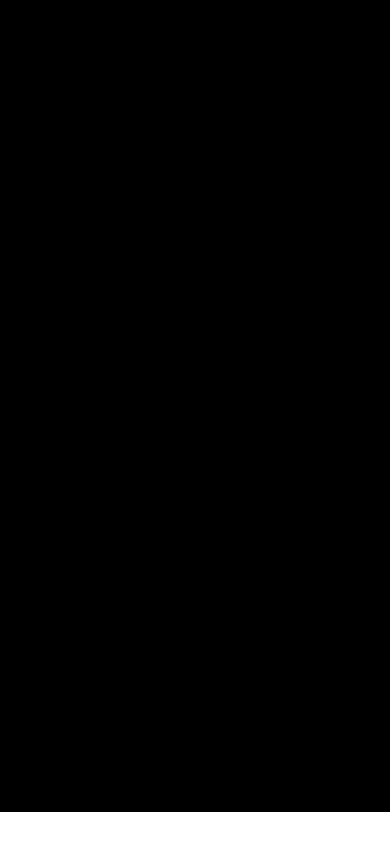
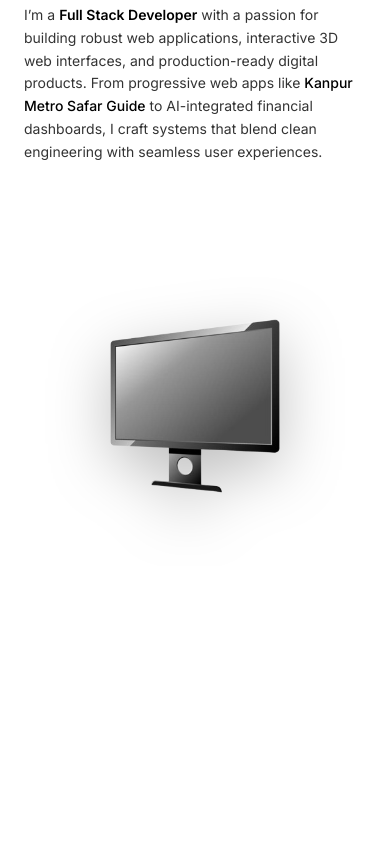
Before and after one commit to Aviraltrivedi7/Aviral-Trivedi-Portfolio-44, a Next.js app: page / in a window 390 px wide. Shown: the part 1045-1886 px from the top of the page. Built offline with nearby package versions, Linux system fonts and the light colour scheme.

Commit message:
fix: show computer visual on mobile

```diff
--- a/src/components/about.tsx
+++ b/src/components/about.tsx
@@ -1,6 +1,7 @@
 "use client";
 
 import dynamic from "next/dynamic";
+import Image from "next/image";
 import { TextOutline } from "@/components/text-outline";
 
 const TechObject = dynamic(
@@ -33,8 +34,18 @@
       </div>
 
       {/* Right: realistic 3D tech object */}
-      <div className="relative flex h-[320px] sm:h-[400px] md:h-[480px] items-center justify-center overflow-hidden">
-        <div className="h-full w-full max-w-[480px]">
+      <div className="relative flex h-[320px] min-h-[320px] items-center justify-center overflow-hidden sm:h-[400px] sm:min-h-[400px] md:h-[480px] md:min-h-0">
+        {/* Reliable mobile fallback: keep the computer visible even when WebGL is unavailable. */}
+        <div className="absolute inset-0 md:hidden">
+          <Image
+            src="/object.png"
+            alt="Interactive computer interface visual"
+            fill
+            sizes="(max-width: 767px) 88vw, 480px"
+            className="object-contain drop-shadow-[0_18px_30px_rgba(0,0,0,0.25)]"
+          />
+        </div>
+        <div className="hidden h-full w-full max-w-[480px] md:block">
           <TechObject />
         </div>
       </div>
--- a/src/components/wipe-transition.tsx
+++ b/src/components/wipe-transition.tsx
@@ -27,7 +27,13 @@
 
   useEffect(() => {
     const root = rootRef.current;
-    if (!root || reduced) return;
+    if (
+      !root ||
+      reduced ||
+      window.matchMedia("(max-width: 767px)").matches
+    ) {
+      return;
+    }
 
     const ctx = gsap.context(() => {
       const panel = panelRef.current;
@@ -71,16 +77,19 @@
     <div
       id="about"
       ref={rootRef}
-      className="relative h-[120vh] scroll-mt-28 md:h-[160vh]"
+      className="relative h-auto scroll-mt-28 md:h-[160vh]"
     >
-      <div ref={frameRef} className="sticky top-0 h-screen overflow-hidden">
+      <div
+        ref={frameRef}
+        className="relative h-auto overflow-visible md:sticky md:top-0 md:h-screen md:overflow-hidden"
+      >
         {/* About white content, always fully rendered */}
-        <div className="absolute inset-0 z-10 bg-fg">{children}</div>
-        {/* Black curtain that glides away */}
+        <div className="relative z-10 bg-fg md:absolute md:inset-0">{children}</div>
+        {/* Black curtain that glides away on desktop only */}
         <div
           ref={panelRef}
           aria-hidden
-          className="absolute inset-0 z-20 bg-bg will-change-transform"
+          className="absolute inset-0 z-20 hidden bg-bg will-change-transform md:block"
         />
       </div>
     </div>
```
